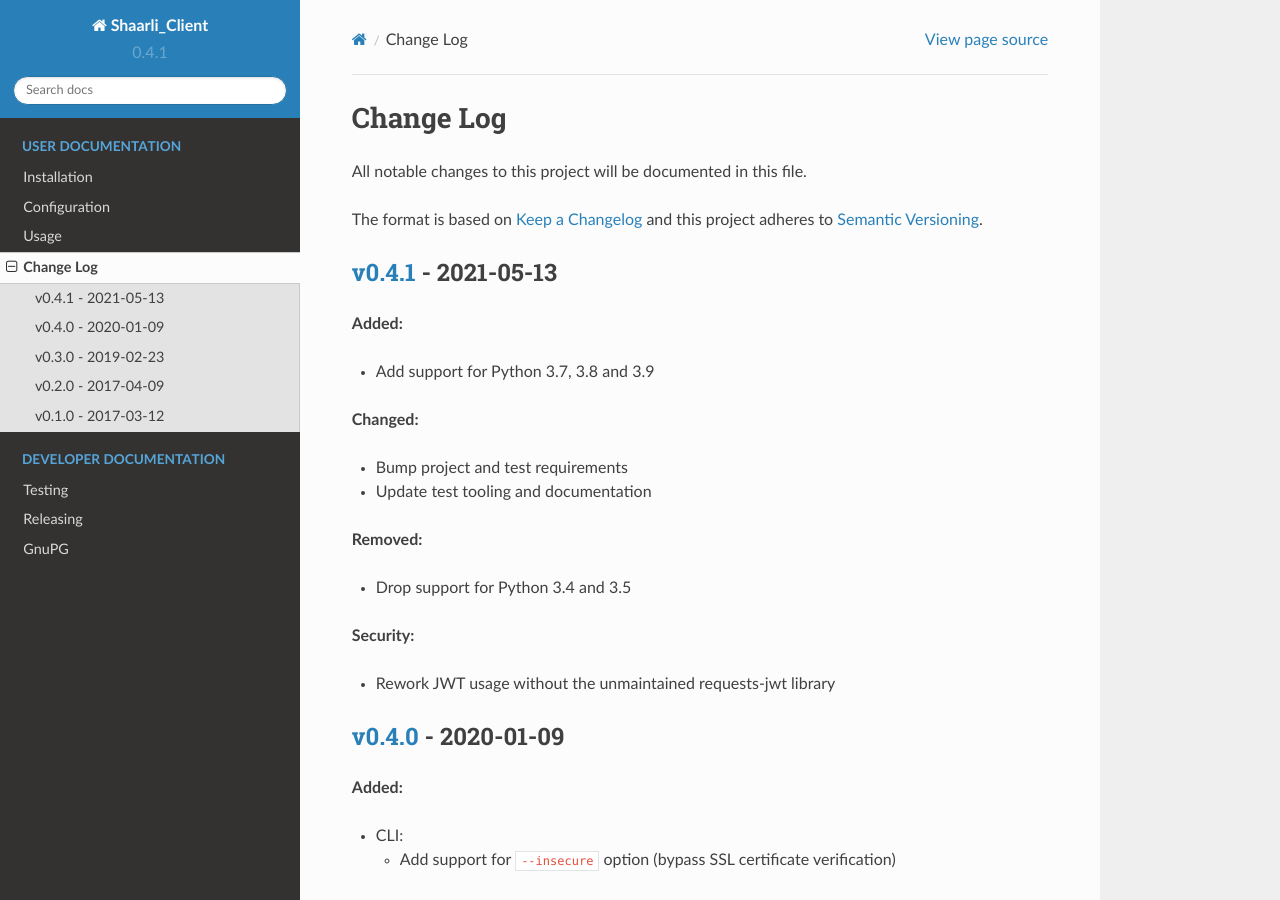
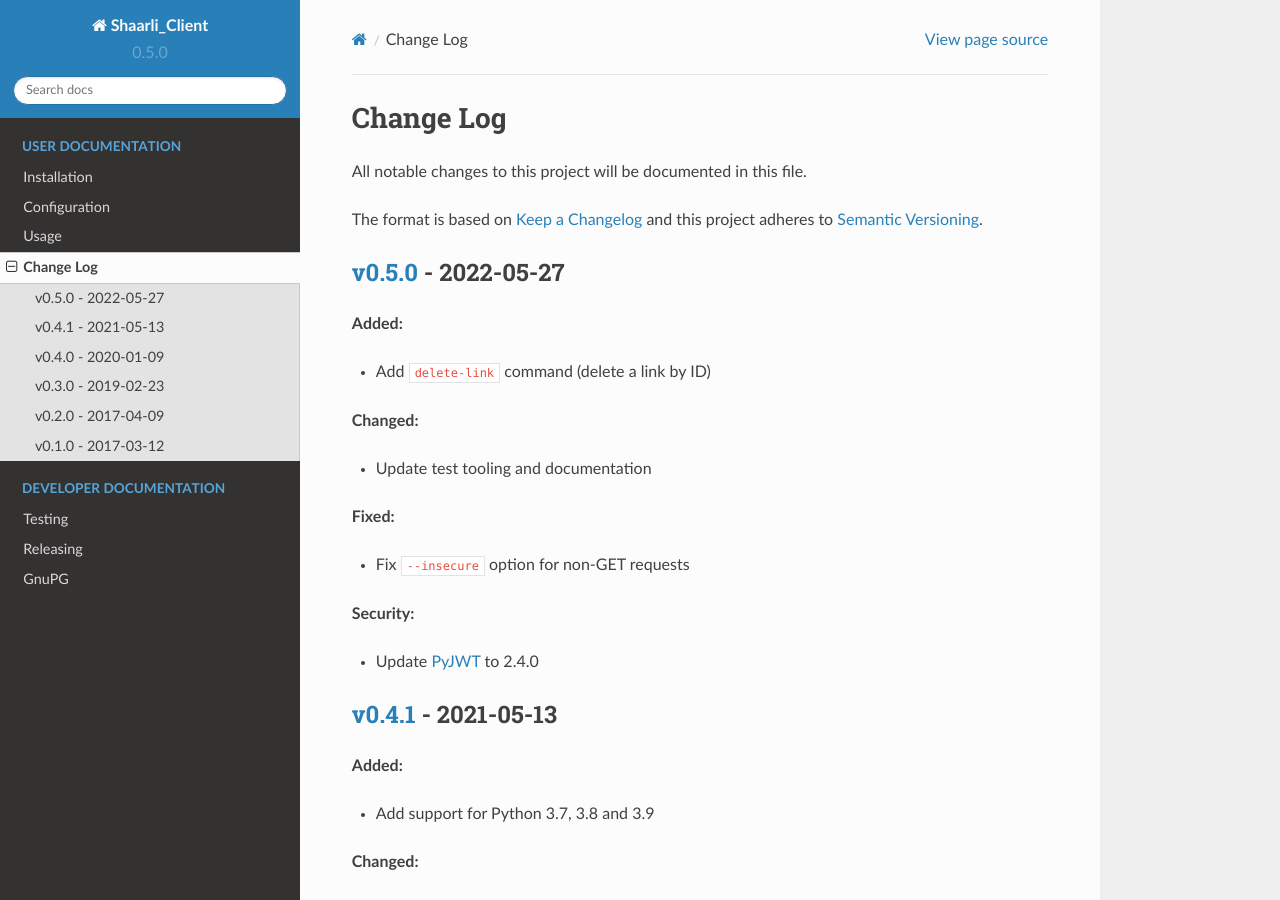
Before and after one commit to shaarli/python-shaarli-client, a Sphinx documentation site: the page built from docs/changelog.rst, in a window 1280 px wide and 900 px high. Built offline with Sphinx 7.4.7 and the Read the Docs theme 2.0.0, drawn with Linux system fonts in a browser that asks for light colours.

Commit message:
release v0.5.0 - doc: update changelog - bump version number in `__init__.py`

```diff
--- a/docs/changelog.rst
+++ b/docs/changelog.rst
@@ -8,6 +8,28 @@ The format is based on `Keep a Changelog`_ and this project adheres to
 
 .. _Keep A Changelog: http://keepachangelog.com/
 .. _Semantic Versioning: http://semver.org/
+
+
+`v0.5.0 <https://github.com/shaarli/python-shaarli-client/releases/tag/v0.5.0>`_ - 2022-05-27
+---------------------------------------------------------------------------------------------
+
+**Added:**
+
+* Add ``delete-link`` command (delete a link by ID)
+
+
+**Changed:**
+
+* Update test tooling and documentation
+
+
+**Fixed:**
+
+* Fix ``--insecure`` option for non-GET requests
+
+**Security:**
+
+* Update `PyJWT <https://pypi.org/project/PyJWT/>`_ to 2.4.0
 
 
 `v0.4.1 <https://github.com/shaarli/python-shaarli-client/releases/tag/v0.4.1>`_ - 2021-05-13
--- a/shaarli_client/__init__.py
+++ b/shaarli_client/__init__.py
@@ -1,5 +1,5 @@
 """shaarli-client"""
 __title__ = 'shaarli_client'
 __brief__ = 'CLI to interact with a Shaarli instance'
-__version__ = '0.4.1'
+__version__ = '0.5.0'
 __author__ = 'The Shaarli Community'
```
